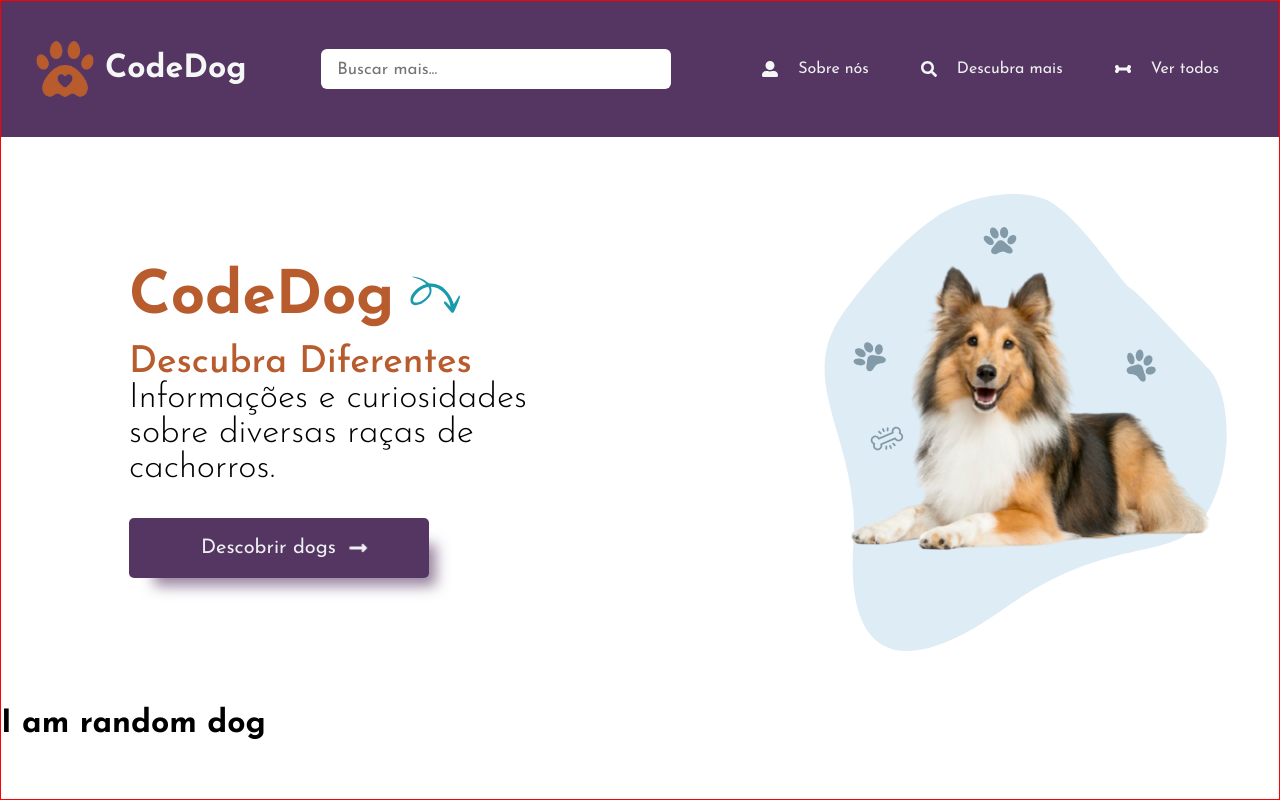
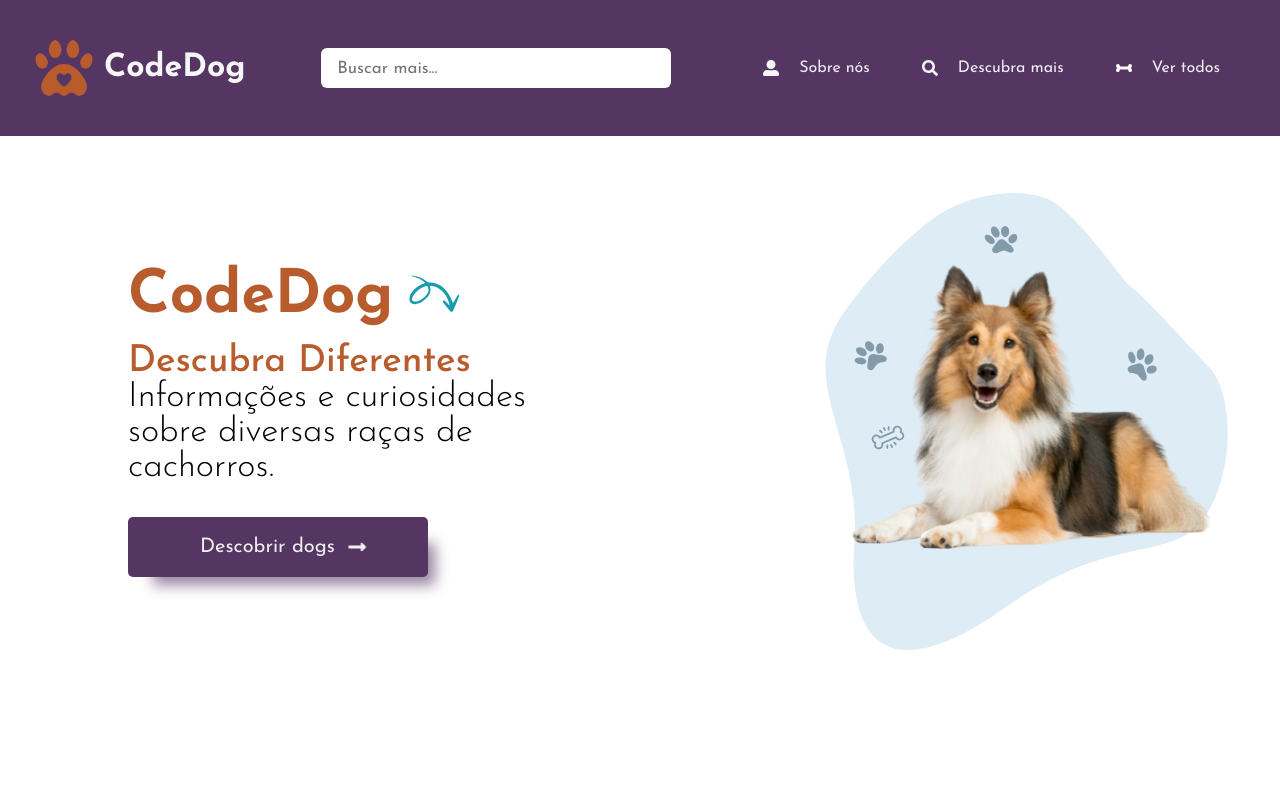
Before and after one commit to 011Jorge/which-is-dog, a React (Vite) app: page / in a window 1280 px wide. Built offline with nearby package versions, Linux system fonts and the light colour scheme.

Commit message:
Revert ":truck: chore: folder svg"
This reverts commit 6d0376f6b9df6803805ab776e8edb6b660179249.

```diff
--- a/src/components/randomDog/index.jsx
+++ /dev/null
@@ -1,11 +0,0 @@
-import React from "react";
-
-function RandomDog() {
-  return (
-    <div className="container-randomDog">
-      <h1>I am random dog</h1>
-    </div>
-  );
-}
-
-export default RandomDog;
--- a/src/pages/home/index.jsx
+++ b/src/pages/home/index.jsx
@@ -2,13 +2,12 @@
 import { FaLongArrowAltRight } from "react-icons/fa";
 
 import Navbar from "../../components/navbar";
-import RandomDog from "../../components/randomDog";
 import arrowSvg from "../../svg/arrow.svg";
 import dogSvg from "../../svg/dog.svg";
 
 function Home() {
   return (
-    <div className="container-home border">
+    <div className="container-home">
       <Navbar />
       <div className="container-about-home space-between flex">
         <div className="container-info-home m-9">
@@ -28,7 +27,6 @@
         </div>
         <img src={dogSvg} className="img-dog" alt="img-dog" />
       </div>
-      <RandomDog />
     </div>
   );
 }
```
Also changed, not shown: src/svg/dog.svg.
